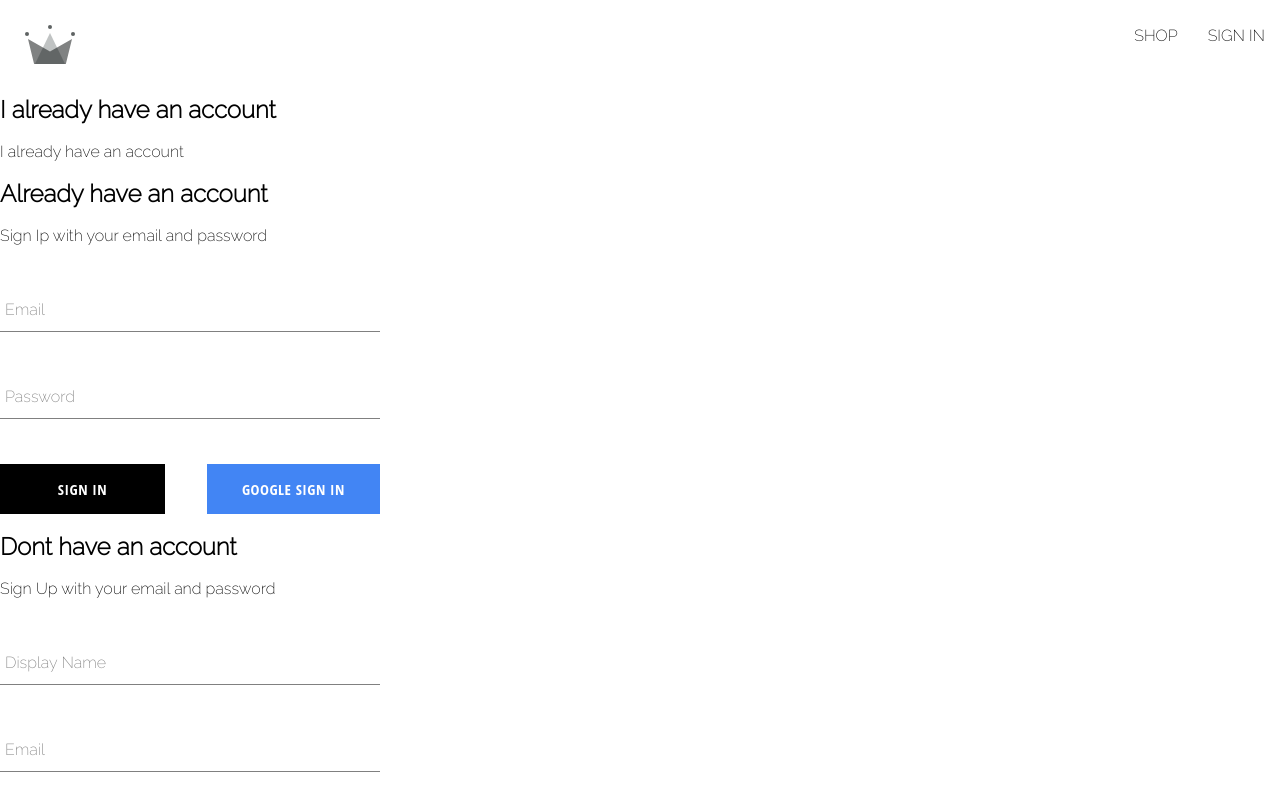
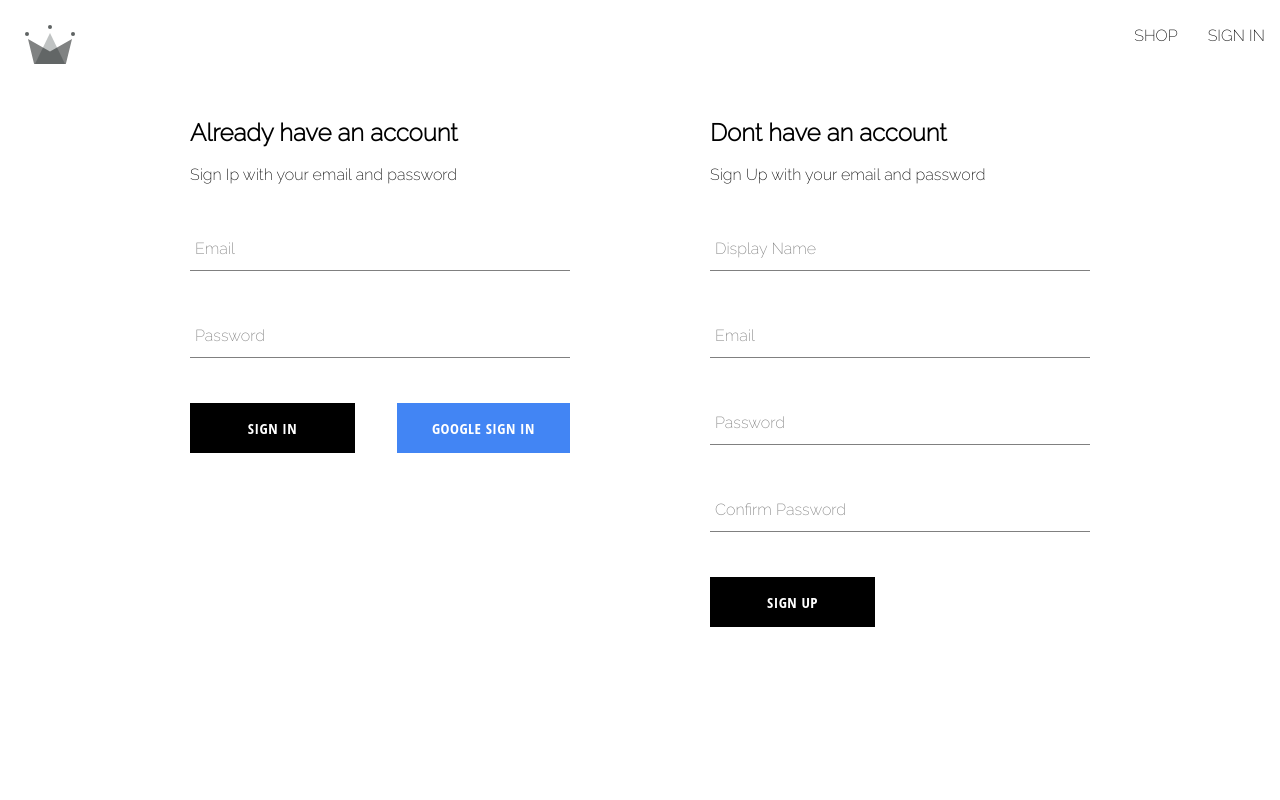
Before and after one commit to 0xluwamania/0xluwamania-Clothing, a React (Create React App) app: page /auth in a window 1280 px wide. Shown: the top 800 px of the page. Built offline with nearby package versions, Linux system fonts and the light colour scheme.

Commit message:
authentication complete

```diff
--- a/src/components/sign-in-form/sign-in-form.component.jsx
+++ b/src/components/sign-in-form/sign-in-form.component.jsx
@@ -31,7 +31,18 @@
       const response = await signInAuthUserWithEmailAndPassword(email, password);
       console.log(response)
       resetFormFields();
-    } catch (error) {}
+    } catch (error) {
+      switch(error.code){
+        case 'auth/wrong-password':
+          alert('incorrect password for email');
+          break;
+        case 'auth/user-not-found':
+          alert('no user associated with this email');
+          break;
+        default:
+          console.error(error)
+      }
+    }
   };
 
   const handleChange = (event) => {
@@ -62,8 +73,8 @@
         />
         <div className="buttons-container">
           <Button type="submit">Sign In </Button>
-          <Button buttonType="google" onClick={signInWithGoogle}>
-            Google Sign In{" "}
+          <Button type="button" buttonType="google" onClick={signInWithGoogle}>
+            Google Sign In
           </Button>
         </div>
       </form>
--- a/src/routes/authentication/authentication.component.jsx
+++ b/src/routes/authentication/authentication.component.jsx
@@ -1,11 +1,4 @@
-import { getRedirectResult } from "firebase/auth";
-import { useEffect,useState } from "react";
-import {
-  auth,
-  signInWithGooglePopup,
-  signInWithGoogleRedirect,
-  createUserDocumentFromAuth,
-} from "../../utils/firebase/firebase.utils";
+import "./authentication.styles.scss"
 
 import SignUpForm from "../../components/sign-up-form/sign-up-form.component";
 import SignInForm from "../../components/sign-in-form/sign-in-form.component";
@@ -34,9 +27,8 @@
   // }
 
   return (
-    <div>
-      <h2>I already have an account</h2>
-      <span>I already have an account</span>
+    <div className="authentication-container">
+
 
 
       <SignInForm />
--- /dev/null
+++ b/src/routes/authentication/authentication.styles.scss
@@ -0,0 +1,6 @@
+.authentication-container {
+    display: flex;
+    width: 900px;
+    justify-content: space-between;
+    margin: 30px auto;
+}
```
